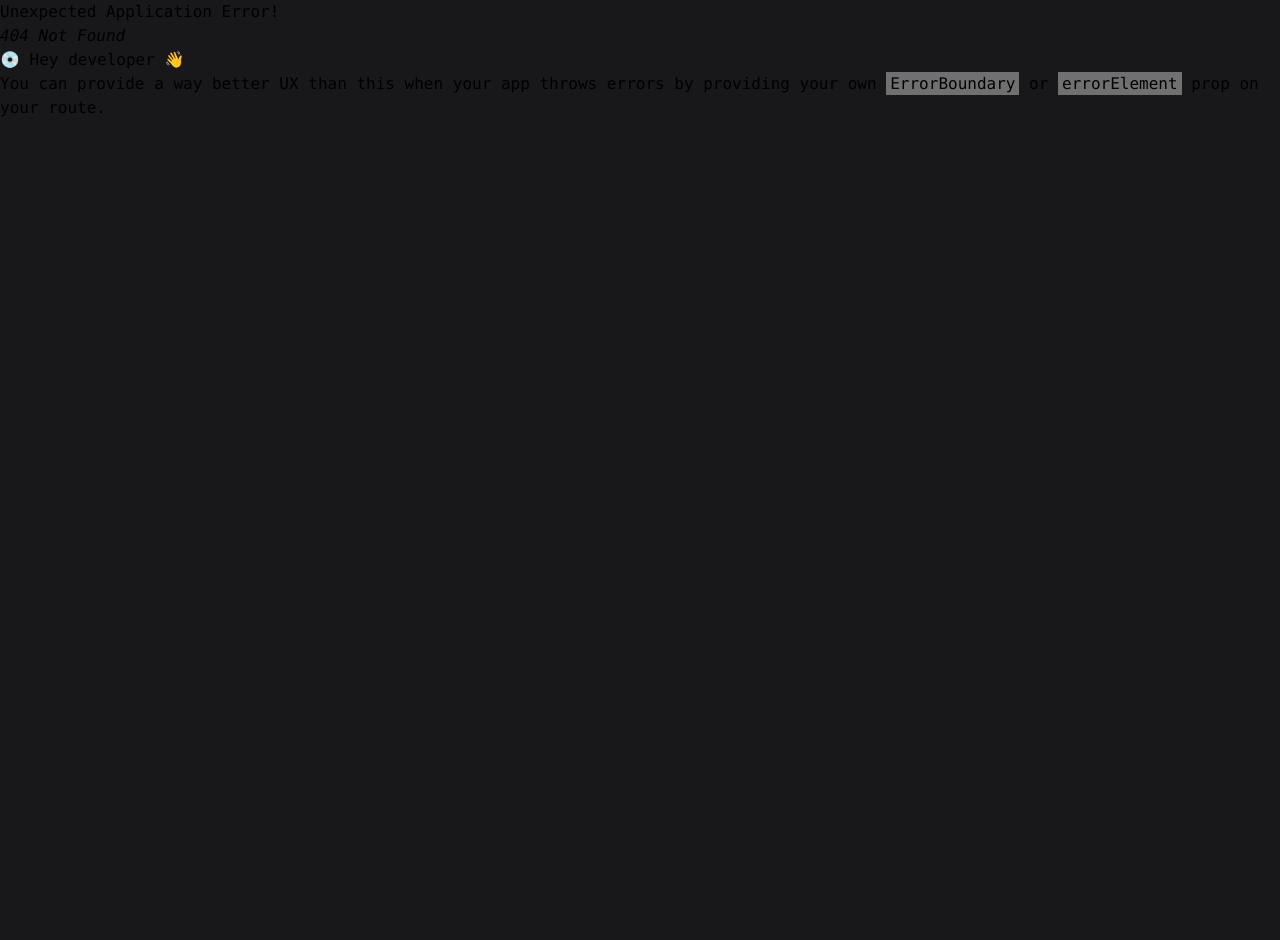
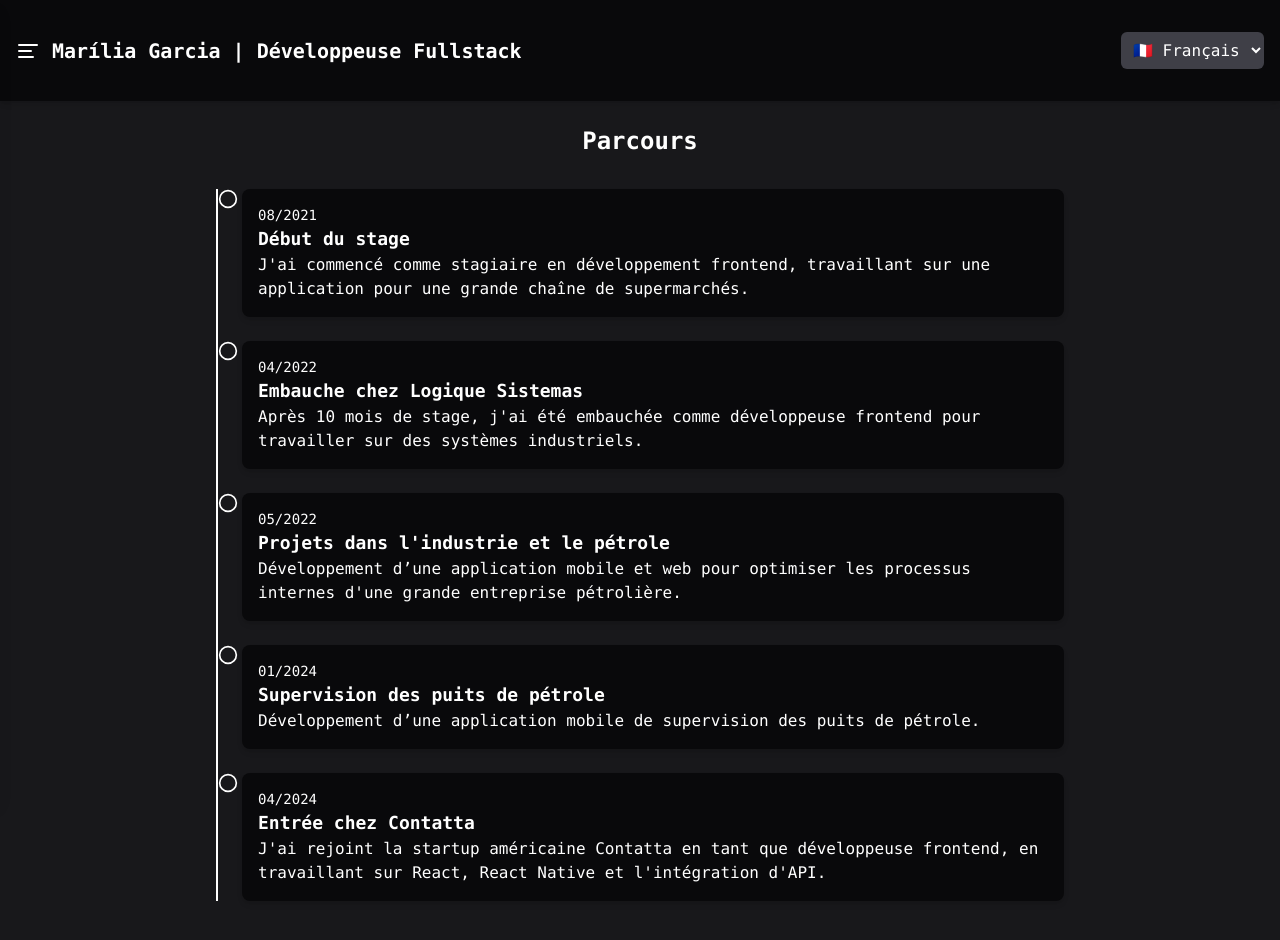
Before and after one commit to GarciaaMarilia/portfolio, a React (Vite) app: page /portfolio/career in a window 1280 px wide. Before the commit this address had no page. Shown: the top 940 px of the page. Before the commit the page ends 800 px from the top, so only its background shows below. Built offline with nearby package versions, Linux system fonts and the light colour scheme.

Commit message:
sidebar & career history

```diff
--- a/src/App.jsx
+++ b/src/App.jsx
@@ -4,9 +4,11 @@ import { createBrowserRouter, RouterProvider } from "react-router-dom";
 import "./App.css";
 import Home from "./pages/home";
 import Projects from "./pages/projects";
+import Timeline from "./components/career-history";
 import { LanguageProvider } from "./contexts/language-context";
 
-const router = createBrowserRouter([
+const router = createBrowserRouter(
+ [
   {
    path: "/",
    element: <Home />,
@@ -15,9 +17,15 @@ const router = createBrowserRouter([
    path: "/projects",
    element: <Projects />,
   },
-], {
-    basename: "/portfolio"
-});
+  {
+   path: "/career",
+   element: <Timeline />,
+  },
+ ],
+ {
+  basename: "/portfolio",
+ }
+);
 
 function App() {
  return (
--- /dev/null
+++ b/src/components/career-history.jsx
@@ -0,0 +1,30 @@
+import React from "react";
+import { Circle } from "lucide-react";
+
+import Header from "./header";
+import { useLanguage } from "../contexts/language-context";
+
+export default function Timeline() {
+ const { t } = useLanguage();
+ return (
+  <>
+   <Header />
+
+   <div className="max-w-4xl mx-auto p-6 text-white">
+    <h2 className="text-2xl font-bold text-center mb-8 "> {t.career} </h2>
+    <div className="relative border-l-2 border-white">
+     {t.timelineEvents.map((event, index) => (
+      <div key={index} className="ml-6 mb-6 relative">
+       <Circle className="absolute -left-6 top-0 w-5 h-5" />
+       <div className="bg-zinc-950 hover:bg-zinc-800 p-4 shadow-md rounded-lg">
+        <p className="text-sm">{event.date}</p>
+        <h3 className="text-lg font-semibold">{event.title}</h3>
+        <p>{event.description}</p>
+       </div>
+      </div>
+     ))}
+    </div>
+   </div>
+  </>
+ );
+}
--- a/src/components/sidebar.jsx
+++ b/src/components/sidebar.jsx
@@ -1,5 +1,5 @@
 import { useState } from "react";
-import { AlignLeft, House, Laptop, X } from "lucide-react";
+import { AlignLeft, FlagTriangleRight, House, Laptop, X } from "lucide-react";
 
 import { useNavigate } from "react-router-dom";
 import { useLanguage } from "../contexts/language-context";
@@ -17,6 +17,9 @@ export default function Sidebar() {
    case "projects":
     navigate("/projects");
     break;
+   case "career":
+    navigate("/career");
+    break;
   }
  };
 
@@ -27,14 +30,14 @@ export default function Sidebar() {
    </button>
 
    <div
-    className={`fixed inset-0 bg-black bg-opacity-50 z-40 transition-opacity ${
+    className={`fixed inset-0 bg-zinc-950 bg-opacity-50 z-40 transition-opacity ${
      isOpen ? "opacity-100 visible" : "opacity-0 invisible"
     }`}
     onClick={() => setIsOpen(false)}
    ></div>
 
    <aside
-    className={`fixed top-0 left-0 h-full w-64 bg-zinc-900 text-white shadow-lg z-50 p-5 transform ${
+    className={`fixed top-0 left-0 h-full w-72 bg-zinc-900 text-white shadow-lg z-50 p-5 transform ${
      isOpen ? "translate-x-0" : "-translate-x-full"
     } transition-transform duration-300`}
    >
@@ -45,23 +48,40 @@ export default function Sidebar() {
      <X />
     </button>
 
-    <nav className="mt-8 space-y-4">
+    <nav className="mt-12 space-y-2">
+     <div className="flex flex-col items-center">
+      <img
+       src="/portfolio/img/profile.png"
+       alt="Profile"
+       className="w-40 h-40 rounded-full object-cover mb-6"
+      />
+      <h1 className="text-center pb-4">{t.title} </h1>
+     </div>
      <button
-      className="block p-2 hover:bg-zinc-950 rounded w-full"
+      className="block p-2 bg-zinc-950 hover:bg-zinc-800 rounded-2xl w-full"
       onClick={() => handleNavigation("home")}
      >
-      <div className="flex flex-row items-center gap-2">
-       <House className="size-6" />
-       <p className="text-2xl">{t.home}</p>
+      <div className="flex flex-row items-center gap-2 px-4">
+       <House className="size-4" />
+       <p className="text-lg">{t.home}</p>
       </div>
      </button>
      <button
-      className="block p-2 hover:bg-zinc-950 rounded w-full"
+      className="block p-2 bg-zinc-950 hover:bg-zinc-800 rounded-2xl w-full"
       onClick={() => handleNavigation("projects")}
      >
-      <div className="flex flex-row items-center gap-2">
-       <Laptop className="size-6" />
-       <p className="text-2xl">{t.projects}</p>
+      <div className="flex flex-row items-center gap-2 px-4">
+       <Laptop className="size-4" />
+       <p className="text-lg">{t.projects}</p>
+      </div>
+     </button>
+     <button
+      className="block p-2 bg-zinc-950 hover:bg-zinc-800 rounded-2xl w-full"
+      onClick={() => handleNavigation("career")}
+     >
+      <div className="flex flex-row items-center gap-2 px-4">
+       <FlagTriangleRight className="size-4" />
+       <p className="text-lg">{t.career}</p>
       </div>
      </button>
     </nav>
--- a/src/locales/translations.js
+++ b/src/locales/translations.js
@@ -2,7 +2,7 @@ const translations = {
  en: {
   title: "Marília Garcia | Fullstack Developer",
   home: "Home",
-  about: "About",
+  career: "Career history",
   contact: "Contact",
   projects: "Projects",
   welcome: "Welcome to my website!",
@@ -27,11 +27,43 @@ const translations = {
   contact: "Connect with me:",
   front: "Frontend repository",
   back: "Backend repository",
+  timelineEvents: [
+   {
+    date: "08/2021",
+    title: "Start of Internship",
+    description:
+     "I started as a frontend development intern, working on an app for a major supermarket chain.",
+   },
+   {
+    date: "04/2022",
+    title: "Hired at Logique Sistemas",
+    description:
+     "After 10 months of internship, I was hired as a frontend developer to work on industrial systems.",
+   },
+   {
+    date: "05/2022",
+    title: "Projects in Industry and Oil Sector",
+    description:
+     "Development of a mobile and web application to optimize internal processes for a large oil company.",
+   },
+   {
+    date: "01/2024",
+    title: "Oil Well Supervision",
+    description:
+     "Development of a mobile application for oil well supervision.",
+   },
+   {
+    date: "04/2024",
+    title: "Joined Contatta",
+    description:
+     "I joined the American startup Contatta as a frontend developer, working with React, React Native, and API integration.",
+   },
+  ],
  },
  fr: {
   title: "Marília Garcia | Développeuse Fullstack ",
   home: "Accueil",
-  about: "À propos",
+  career: "Parcours",
   contact: "Contact",
   projects: "Projets",
   welcome: "Bienvenue sur mon site web!",
@@ -56,6 +88,38 @@ const translations = {
   contact: "Connectez-vous avec moi:",
   front: "Dépôt frontend",
   back: "Dépôt backend",
+  timelineEvents: [
+   {
+    date: "08/2021",
+    title: "Début du stage",
+    description:
+     "J'ai commencé comme stagiaire en développement frontend, travaillant sur une application pour une grande chaîne de supermarchés.",
+   },
+   {
+    date: "04/2022",
+    title: "Embauche chez Logique Sistemas",
+    description:
+     "Après 10 mois de stage, j'ai été embauchée comme développeuse frontend pour travailler sur des systèmes industriels.",
+   },
+   {
+    date: "05/2022",
+    title: "Projets dans l'industrie et le pétrole",
+    description:
+     "Développement d’une application mobile et web pour optimiser les processus internes d'une grande entreprise pétrolière.",
+   },
+   {
+    date: "01/2024",
+    title: "Supervision des puits de pétrole",
+    description:
+     "Développement d’une application mobile de supervision des puits de pétrole.",
+   },
+   {
+    date: "04/2024",
+    title: "Entrée chez Contatta",
+    description:
+     "J'ai rejoint la startup américaine Contatta en tant que développeuse frontend, en travaillant sur React, React Native et l'intégration d'API.",
+   },
+  ],
  },
 };
 
--- a/src/pages/projects.jsx
+++ b/src/pages/projects.jsx
@@ -10,7 +10,7 @@ export default function Projects() {
    <Header />
    <div className="flex flex-col items-center space-y-10 py-10 sm:px-30">
     <div className="flex text-4xl text-center">
-     <p className="text-white">{t.projects}</p>
+     <p className="text-white font-bold">{t.projects}</p>
     </div>
     <div className="flex flex-wrap gap-10 justify-center">
      {projects &&
```
Lines whose indentation alone changed are shown as unchanged.
